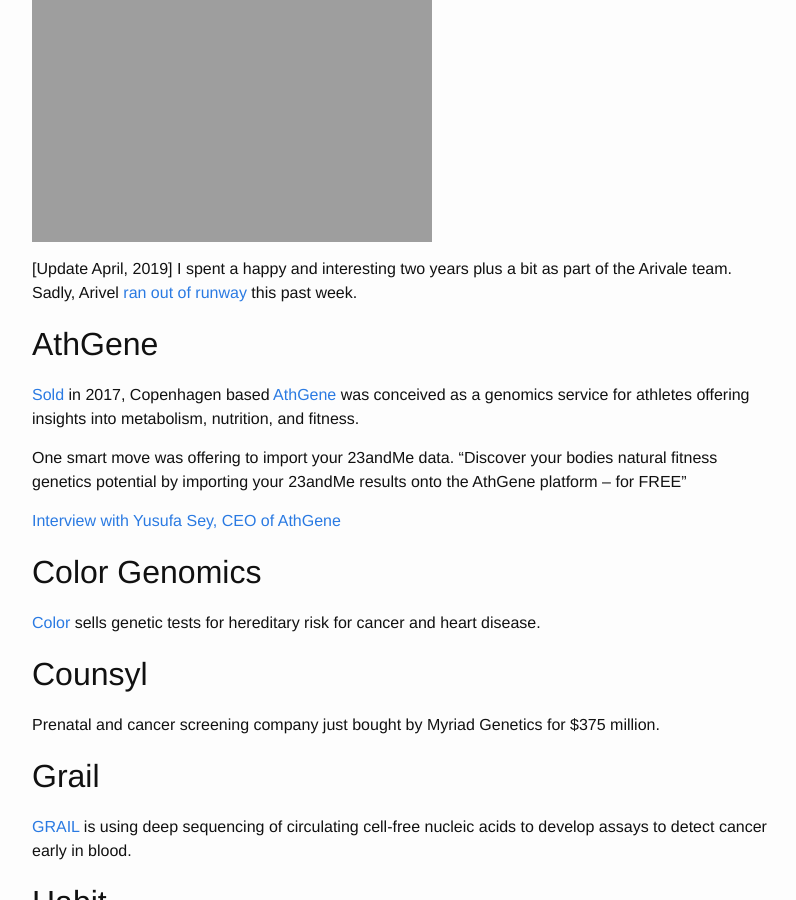
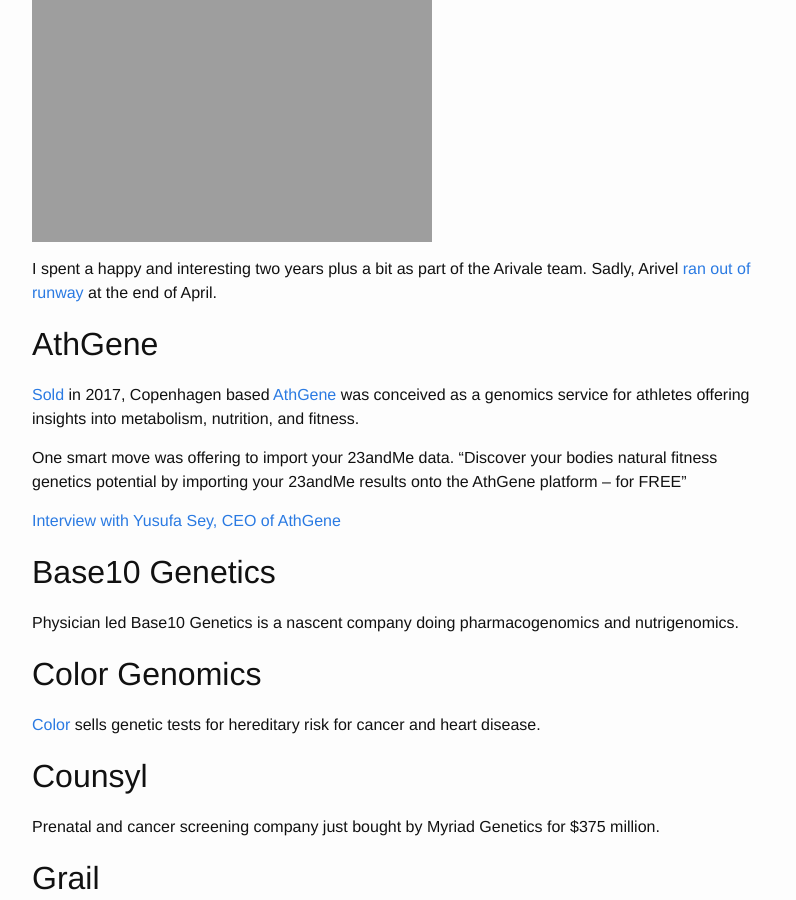
Before and after one commit to cbare/cbare.github.io, a Jekyll site: the page built from _posts/2018-08-23-data-health-tech-companies.md, in a window 1280 px wide and 900 px high, scrolled down 2143 px. Shown: the whole window, without its empty margins (238-1034 px from the left). Built offline with Jekyll 4.4.1, drawn with Linux system fonts in a browser that asks for light colours; some of the changed text lies outside the part shown.

Commit message:
update digital-health companies

```diff
--- a/_posts/2018-08-23-data-health-tech-companies.md
+++ b/_posts/2018-08-23-data-health-tech-companies.md
@@ -57,7 +57,7 @@
 
 ![pioneer-100-figure-1]({{ "/images/pioneer-100-figure-1.png " | absolute_url }})
 
-[Update April, 2019] I spent a happy and interesting two years plus a bit as part of the Arivale team. Sadly, Arivel [ran out of runway](https://www.geekwire.com/2019/scientific-wellness-startup-arivale-closes-abruptly-tragic-end-vision-transform-personal-health/) this past week.
+I spent a happy and interesting two years plus a bit as part of the Arivale team. Sadly, Arivel [ran out of runway](https://www.geekwire.com/2019/scientific-wellness-startup-arivale-closes-abruptly-tragic-end-vision-transform-personal-health/) at the end of April.
 
 
 ## AthGene
@@ -67,6 +67,11 @@
 One smart move was offering to import your 23andMe data. "Discover your bodies natural fitness genetics potential by importing your 23andMe results onto the AthGene platform – for FREE"
 
 [Interview with Yusufa Sey, CEO of AthGene](https://medium.com/journeyxp-learn-hub/interview-with-yusufa-sey-ceo-of-athgene-a-nomad-which-is-reshaping-genetics-and-lifestyle-d99e74ab1363)
+
+
+## Base10 Genetics
+
+Physician led Base10 Genetics is a nascent company doing pharmacogenomics and nutrigenomics.
 
 
 ## Color Genomics
@@ -153,6 +158,11 @@
  * [MultiScale Health, aiming to ‘liberate’ healthcare data](https://www.geekwire.com/2018/tech-vets-launch-multiscale-health-aiming-liberate-healthcare-data-real-time-platform/)
 
 
+## Orig3n
+
+Boston-based [Orig3n](https://orig3n.com/) sells DNA tests related to fitness and nutrition. “Empowering everyone with actionable insights about wellness through DNA Testing...” sounds vaguely familiar. But, not a data play: “Privacy is of the utmost importance at #Orig3n; your data is never sold or shared.”
+
+
 ## Pathway Genomics
 
 Three of [Pathway Genomics](https://www.pathway.com/)'s executives are M.D.'s with another handful of physicians on their advisory board. Their offer is to help "uncover your personal path to a healthier lifestyle" giving "scientifically proven genetic nutrition/fitness guidance". They coach on lifestyle focus areas like nutrition, skin, and weight. On top of that, having doctors on board allows Pathway to operate in medical spaces including mental health, prenatal screening, cancer and heart health.
```
Also changed, not shown: other parts of _posts/2018-08-23-data-health-tech-companies.md (+1 -1 lines).
